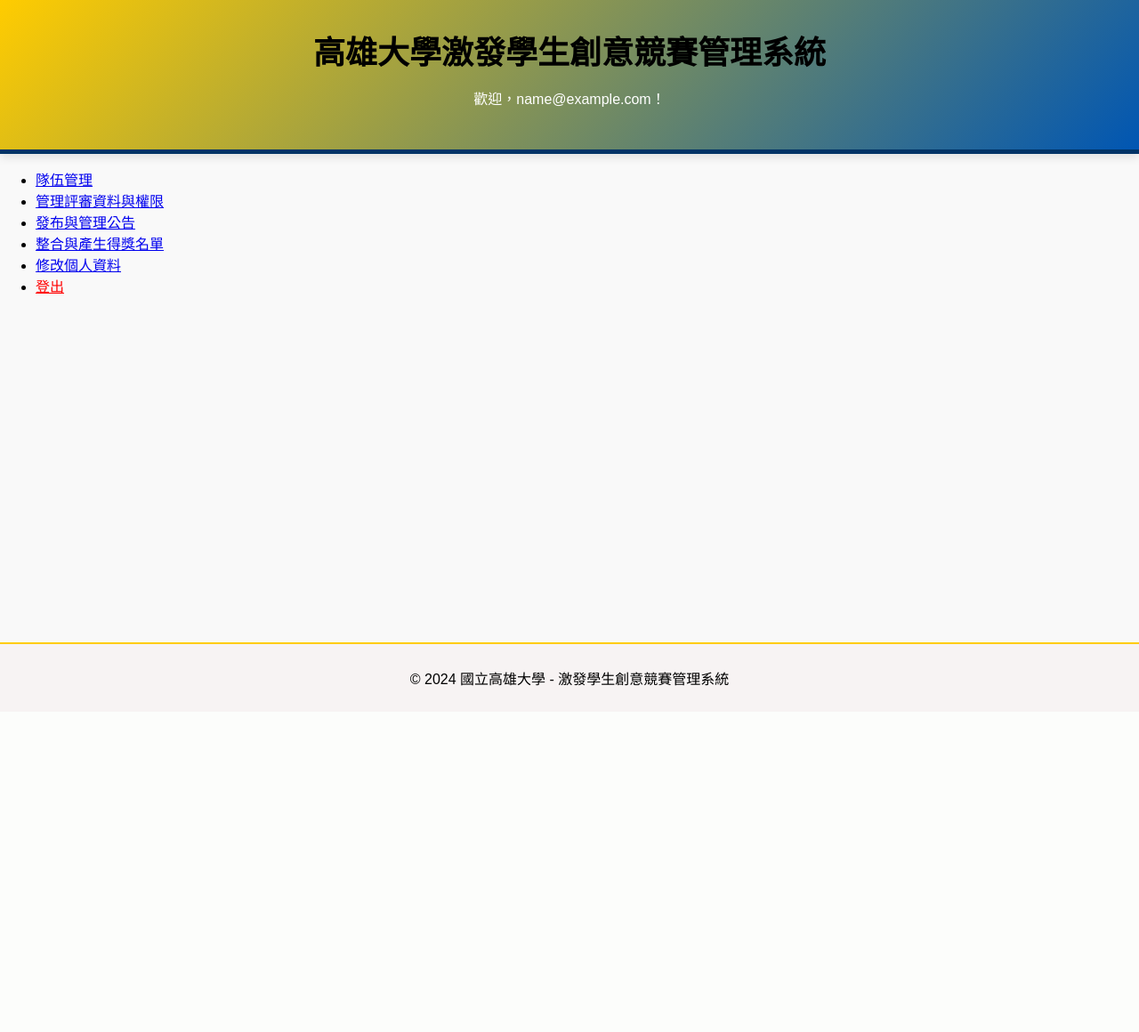
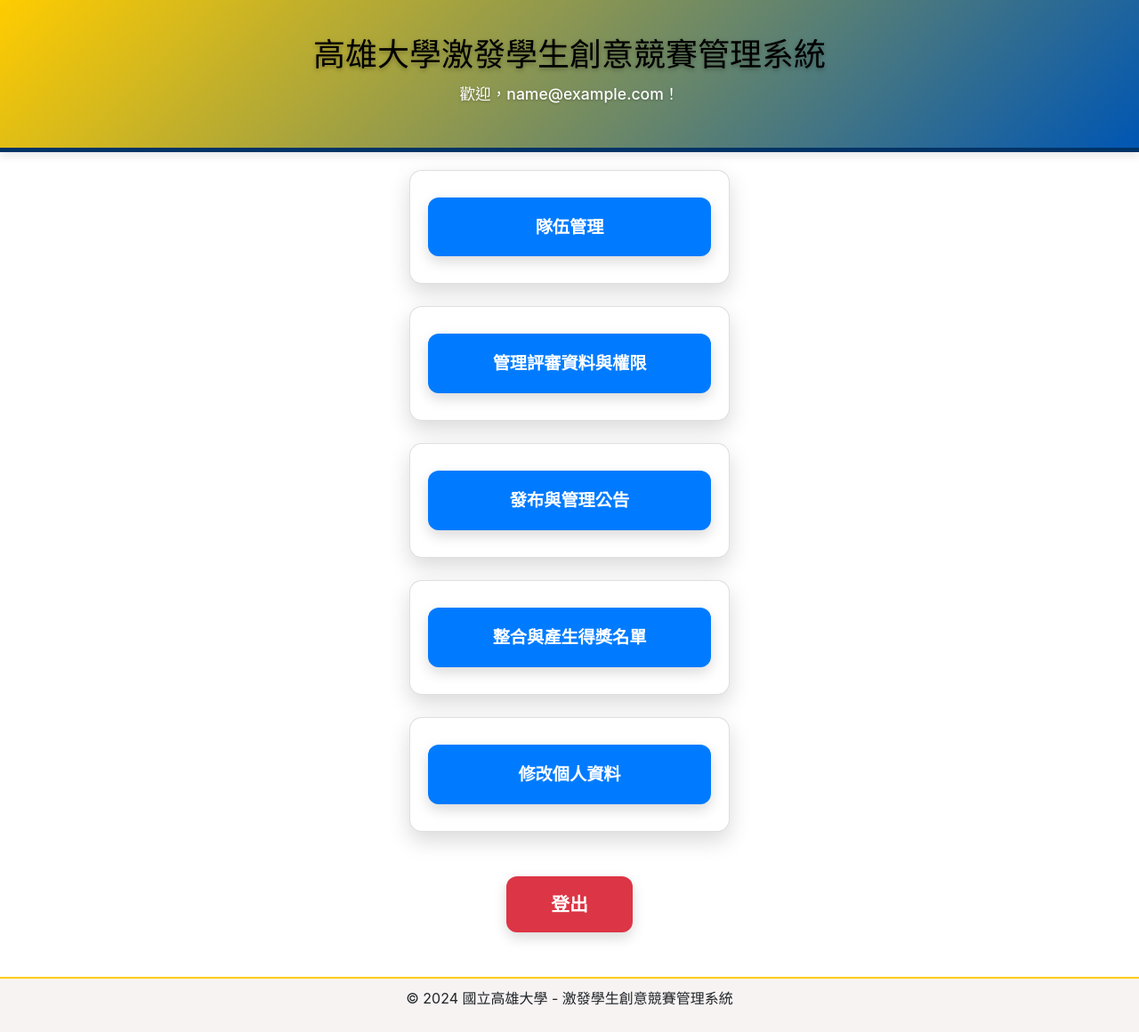
Before and after one commit to Rex0626/SE-final_project, a PHP site: page /admin_system/admin_system.php in a window 1280 px wide. Shown: the whole page at 89% size. Before the commit the page ends 771 px from the top, so only its background shows below. Run offline with PHP 8.4, Linux system fonts and the light colour scheme; the visitor is signed in with stand-in values (Sample User, id 1).

Commit message:
调整版面配置

```diff
--- a/admin_system/admin_system.php
+++ b/admin_system/admin_system.php
@@ -13,6 +13,81 @@ if (!isset($_SESSION['email']) || $_SESSION['role'] !== 'admin') {
     <title>系統管理員子系統 (SAS)</title>
     <link rel="stylesheet" href="./styles.css">
     <link rel="stylesheet" href="../styles.css">
+
+    <link href="https://cdn.jsdelivr.net/npm/bootstrap@4.6.2/dist/css/bootstrap.min.css" rel="stylesheet" />
+    <style>
+        header {
+            padding: 40px 20px 30px;
+            text-align: center;
+            color: white;
+            font-weight: 900;
+            font-size: 2.5rem;
+            text-shadow: 0 2px 5px rgba(0,0,0,0.3);
+        }
+        header p {
+            font-size: 1.1rem;
+            margin-top: 10px;
+            font-weight: 500;
+            text-shadow: 0 1px 3px rgba(0,0,0,0.3);
+        }
+        main.container {
+            max-width: 400px;
+            margin: 0 auto;
+            flex-grow: 1;
+            display: flex;
+            flex-direction: column;
+            gap: 25px;
+            padding: 20px;
+        }
+        .card {
+            background: white;
+            border-radius: 14px;
+            padding: 30px 20px;
+            box-shadow: 0 10px 25px rgba(0,0,0,0.15);
+            display: flex;
+            justify-content: center;
+        }
+        .card a.btn {
+            background-color: #007bff;
+            color: white;
+            padding: 18px 40px;
+            font-size: 1.2rem;
+            font-weight: 700;
+            border-radius: 12px;
+            box-shadow: 0 6px 15px rgba(0,0,0,0.15);
+            text-decoration: none;
+            text-align: center;
+            transition: background-color 0.3s ease;
+        }
+        .card a.btn:hover {
+            background-color: #0056b3;
+        }
+        .logout-container {
+            max-width: 400px;
+            margin: 30px auto 50px;
+            text-align: center;
+        }
+        .btn-logout {
+            background-color: #dc3545;
+            color: white;
+            padding: 16px 50px;
+            font-size: 1.3rem;
+            font-weight: 700;
+            border-radius: 12px;
+            box-shadow: 0 6px 15px rgba(0,0,0,0.15);
+            text-decoration: none;
+            display: inline-block;
+            width: 100%;
+            max-width: 320px;
+            cursor: pointer;
+            transition: background-color 0.3s ease;
+        }
+        .btn-logout:hover {
+            background-color: #a71d2a;
+        }
+
+    </style>
+
 </head>
 
 <body>
@@ -21,16 +96,27 @@ if (!isset($_SESSION['email']) || $_SESSION['role'] !== 'admin') {
         <p>歡迎，<?php echo htmlspecialchars($_SESSION['email']); ?>！</p>
     </header>
 
-    <main>
-        <ul>
-            <li><a href="./manage_team/main.php">隊伍管理</a></li>
-            <li><a href="./manage_judge/main.php">管理評審資料與權限</a></li>
-            <li><a href="./manage_announcement/main.php">發布與管理公告</a></li>
-            <li><a href="./award_summary/main.php">整合與產生得獎名單</a></li>
-            <li><a href="./edit_profile/main.php">修改個人資料</a></li>
-            <li><a href="../logout.php" style="color: red;">登出</a></li>
-        </ul>
+    <main class="container">
+        <div class="card">
+            <a href="./manage_team/main.php" class="btn">隊伍管理</a>
+        </div>
+        <div class="card">
+            <a href="./manage_judge/main.php" class="btn">管理評審資料與權限</a>
+        </div>
+        <div class="card">
+            <a href="./manage_announcement/main.php" class="btn">發布與管理公告</a>
+        </div>
+        <div class="card">
+            <a href="./award_summary/main.php" class="btn">整合與產生得獎名單</a>
+        </div>
+        <div class="card">
+            <a href="./edit_profile/main.php" class="btn">修改個人資料</a>
+        </div>
     </main>
+
+    <div class="logout-container">
+        <a href="../logout.php" class="btn-logout">登出</a>
+    </div>
 
     <footer>
         <p>&copy; 2024 國立高雄大學 - 激發學生創意競賽管理系統</p>
```
